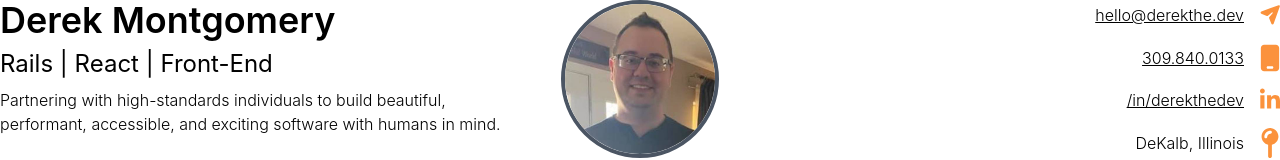
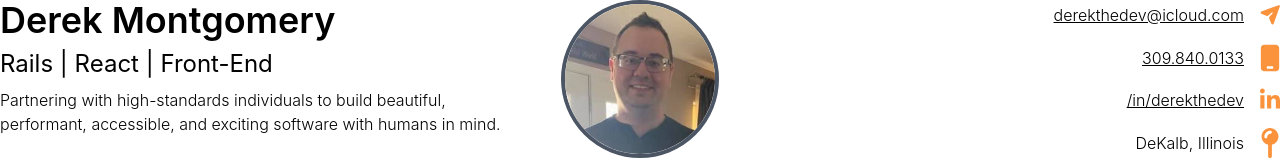
Before and after one commit to DerektheDev/derekthe-dev, a Next.js app: page /resume/header in a window 1280 px wide. Shown: the top 160 px of the page. Built offline with nearby package versions, Linux system fonts and the light colour scheme.

Commit message:
Update email

```diff
--- a/pages/resume/header.js
+++ b/pages/resume/header.js
@@ -16,8 +16,8 @@ const iconStyle = {
 
 const contactItems = [
   {
-    text: "hello@derekthe.dev",
-    link: "mailto:hello@derekthe.dev",
+    text: "derekthedev@icloud.com",
+    link: "mailto:derekthedev@icloud.com",
     icon: faPaperPlane,
   },
   {
```
